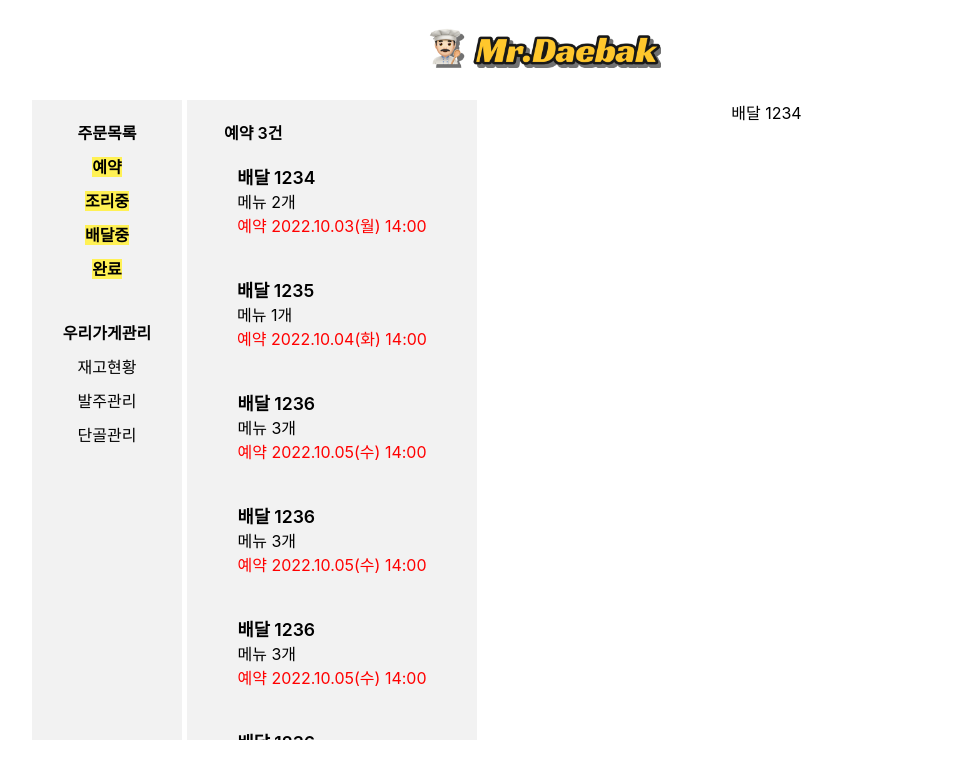
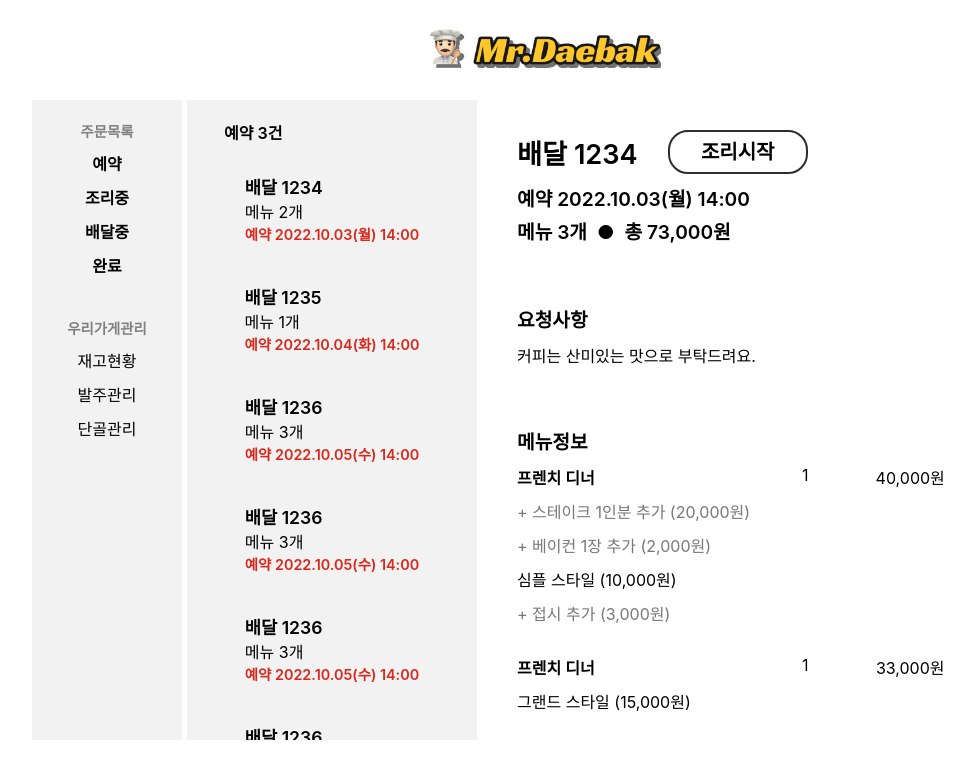
Before and after one commit to gaeguul/cowball-frontend, a React (Create React App) app: page /orderlist in a window 1280 px wide. Shown: the top 778 px of the page, without its empty margins (96-1070 px from the left). Built offline with nearby package versions, Linux system fonts and the light colour scheme.

Commit message:
[Refactor] Order list page 1차 완성

```diff
--- a/src/Page/OrderListPage.js
+++ b/src/Page/OrderListPage.js
@@ -58,7 +58,70 @@ function OrderList() {
           </div>
         </div>
         <div className='detail-container'>
-          <div className='detail-title-container'>배달 1234</div>
+          <div className='top'>
+            <div className='id-and-button'>
+              <span className='order-id'>배달 1234</span>
+              <div className='state-button'>조리시작</div>
+            </div>
+            <div className='rsv-date'>예약 2022.10.03(월) 14:00</div>
+            <div className='number-and-price'>
+              <span className='order-number'>메뉴 3개</span>
+              <span className='delimiter'>●</span>
+              <span className='total-price'>총 73,000원</span>
+            </div>
+          </div>
+          <div className='bottom'>
+            <div className='request'>
+              <div className='title'>요청사항</div>
+              <div className='content'>커피는 산미있는 맛으로 부탁드려요.</div>
+            </div>
+            <div className='menu-info'>
+              <div className='title'>메뉴정보</div>
+              <div className='menu-container'>
+                <div className='dinner'>
+                  <div className='dinner-and-style'>
+                    <div className='dinner-name'>프렌치 디너</div>
+                    <div className='dinner-option'>
+                      + 스테이크 1인분 추가 (20,000원)
+                    </div>
+                    <div className='dinner-option'>
+                      + 베이컨 1장 추가 (2,000원)
+                    </div>
+                    <div className='style-name'>심플 스타일 (10,000원)</div>
+                    <div className='style-option'>+ 접시 추가 (3,000원)</div>
+                  </div>
+                  <div className='dinner-number'>1</div>
+                  <div className='dinner-price'>40,000원</div>
+                </div>
+                <div className='dinner'>
+                  <div className='dinner-and-style'>
+                    <div className='dinner-name'>프렌치 디너</div>
+                    <div className='style-name'>그랜드 스타일 (15,000원)</div>
+                  </div>
+                  <div className='dinner-number'>1</div>
+                  <div className='dinner-price'>33,000원</div>
+                </div>
+                <div className='total-container'>
+                  <div className='total-number'>2</div>
+                  <div className='total-price'>73,000원</div>
+                </div>
+              </div>
+              <div></div>
+            </div>
+            <div className='order-info'>
+              <div className='title'>주문정보</div>
+              <div className='content'>
+                <div className='address subtitle'>배송지</div>
+                <div className='address detail'>
+                  서울특별시 동대문구 시립아파트 101-123
+                </div>
+                <div className='phone-number subtitle'>연락처</div>
+                <div className='phone-number detail'>010-1234-5678</div>
+                <div className='order-date subtitle'>주문일</div>
+                <div className='order-date detail'>2022.10.31 (수) 17:00</div>
+              </div>
+            </div>
+          </div>
         </div>
       </div>
     </div>
--- a/src/scss/OrderListPage.scss
+++ b/src/scss/OrderListPage.scss
@@ -21,6 +21,7 @@
       display: flex;
       width: 80%;
       padding-top: 20px;
+      padding-bottom: 10px;
       flex-direction: row;
       justify-content: flex-start;
 
@@ -35,26 +36,176 @@
       align-items: flex-start;
       text-align: left;
       border-radius: 15px;
-      padding: 10px 20px;
-      margin: 10px;
+      padding: 20px 20px;
 
       .order-id {
         font-size: 1.1em;
         font-weight: 600;
       }
       .rsv-date {
-        color: red;
+        font-weight: 600;
+        font-size: 0.9em;
+
+        color: #da291c;
       }
     }
 
     .order:hover {
-      background-color: white;
+      cursor: pointer;
     }
   }
 
   .detail-container {
     display: flex;
     flex-direction: column;
-    align-items: center;
+    // align-items: center;
+    padding: 20px 40px;
+    overflow: auto;
+
+    .top {
+      display: flex;
+      flex-direction: column;
+      align-items: flex-start;
+      margin-bottom: 40px;
+
+      .id-and-button {
+        display: flex;
+        flex-direction: row;
+        align-items: center;
+
+        .order-id {
+          font-size: 1.7em;
+          font-weight: 600;
+        }
+
+        .state-button {
+          display: inline-block;
+          box-sizing: border-box;
+
+          margin: 10px 30px;
+
+          width: 140px;
+          height: 44px;
+          left: 795px;
+          top: 203px;
+
+          // background: #ffc72c;
+          border: 2px solid #2d2d2d;
+
+          // box-shadow: 4px 4px 0px rgba(0, 0, 0, 0.51);
+          border-radius: 20px;
+
+          text-align: center;
+          line-height: 40px;
+          font-weight: 600;
+          font-size: 20px;
+        }
+
+        .state-button:hover {
+          background: #ffc72c;
+          box-shadow: 2px 2px 0px rgba(0, 0, 0, 0.438);
+          cursor: pointer;
+        }
+      }
+
+      .rsv-date,
+      .number-and-price {
+        font-size: 1.2em;
+        font-weight: 600;
+      }
+
+      .rsv-date {
+        padding-bottom: 5px;
+      }
+
+      .number-and-price {
+        .delimiter {
+          margin: 0px 10px;
+        }
+      }
+    }
+
+    .bottom {
+      display: flex;
+      flex-direction: column;
+
+      > * {
+        margin-bottom: 40px;
+      }
+
+      .title {
+        font-size: 1.2em;
+        font-weight: 600;
+        padding-top: 20px;
+        padding-bottom: 10px;
+      }
+
+      .request {
+        display: flex;
+        flex-direction: column;
+        align-items: flex-start;
+      }
+
+      .menu-info {
+        display: flex;
+        flex-direction: column;
+        align-items: flex-start;
+
+        .menu-container {
+          display: grid;
+          gap: 30px;
+
+          .dinner {
+            display: grid;
+            grid-template-columns: 1fr 50px 100px;
+            gap: 30px;
+
+            .dinner-and-style {
+              display: grid;
+              grid-template-columns: auto;
+              gap: 10px;
+
+              > * {
+                display: flex;
+              }
+
+              .dinner-name {
+                font-weight: 600;
+              }
+
+              .dinner-option,
+              .style-option {
+                color: #787878;
+              }
+            }
+          }
+
+          .total-container {
+            display: grid;
+            justify-content: end;
+            grid-template-columns: 50px 100px;
+            gap: 30px;
+          }
+        }
+      }
+
+      .order-info {
+        display: flex;
+        flex-direction: column;
+        align-items: flex-start;
+
+        .content {
+          display: grid;
+          grid-template-columns: max-content 1fr;
+          grid-template-rows: repeat(3, max-content);
+          gap: 10px 20px;
+
+          > * {
+            display: flex;
+            justify-content: flex-start;
+          }
+        }
+      }
+    }
   }
 }
--- a/src/scss/component/_logonav.scss
+++ b/src/scss/component/_logonav.scss
@@ -33,6 +33,8 @@
 
     .nav-title {
       font-weight: 600;
+      font-size: 0.9em;
+      color: grey;
     }
 
     a {
@@ -40,8 +42,11 @@
       color: inherit;
     }
 
+    a:hover {
+      text-decoration-line: underline;
+    }
+
     .active {
-      background-color: #fff154;
       font-weight: 600;
     }
   }
```
